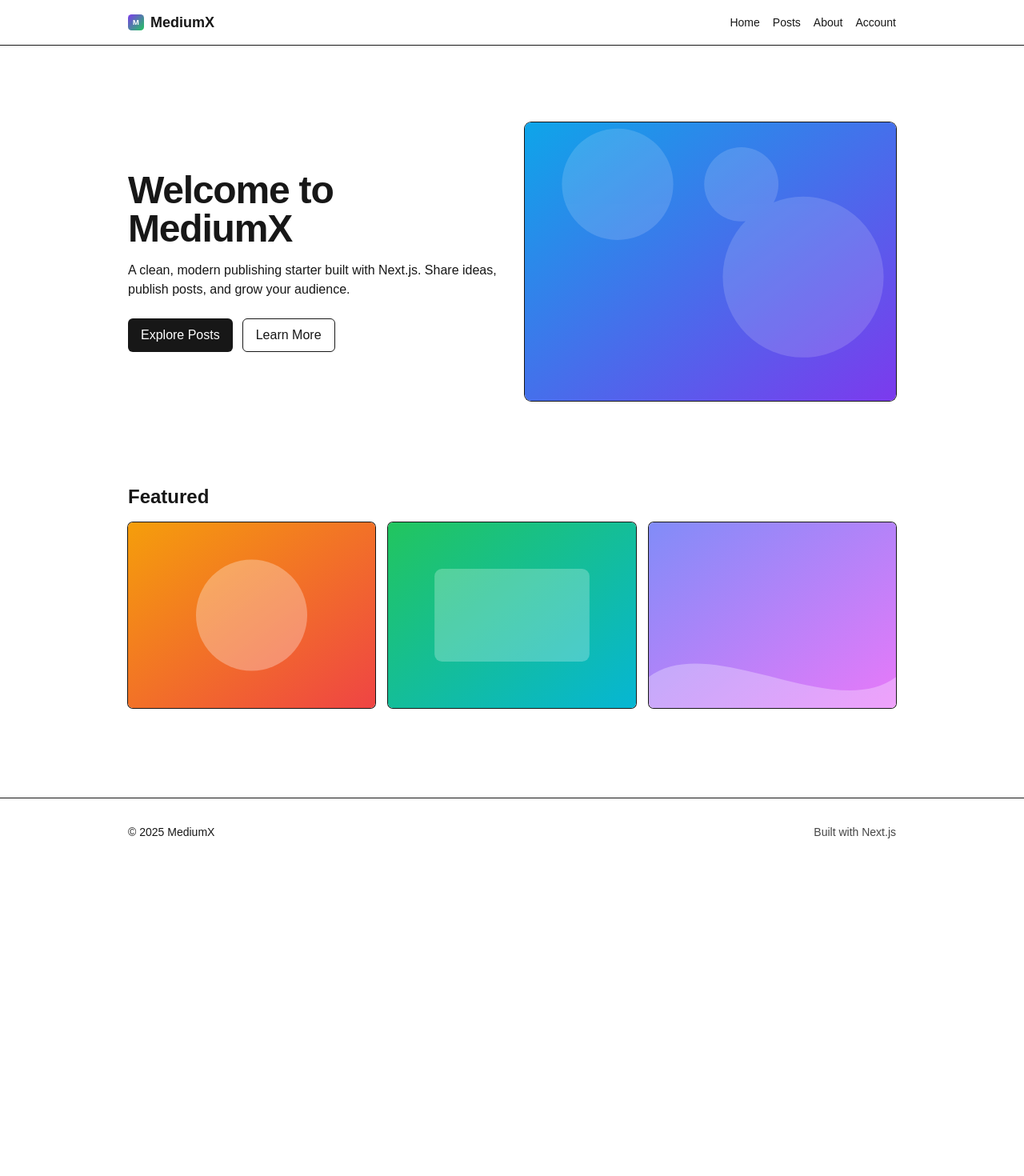
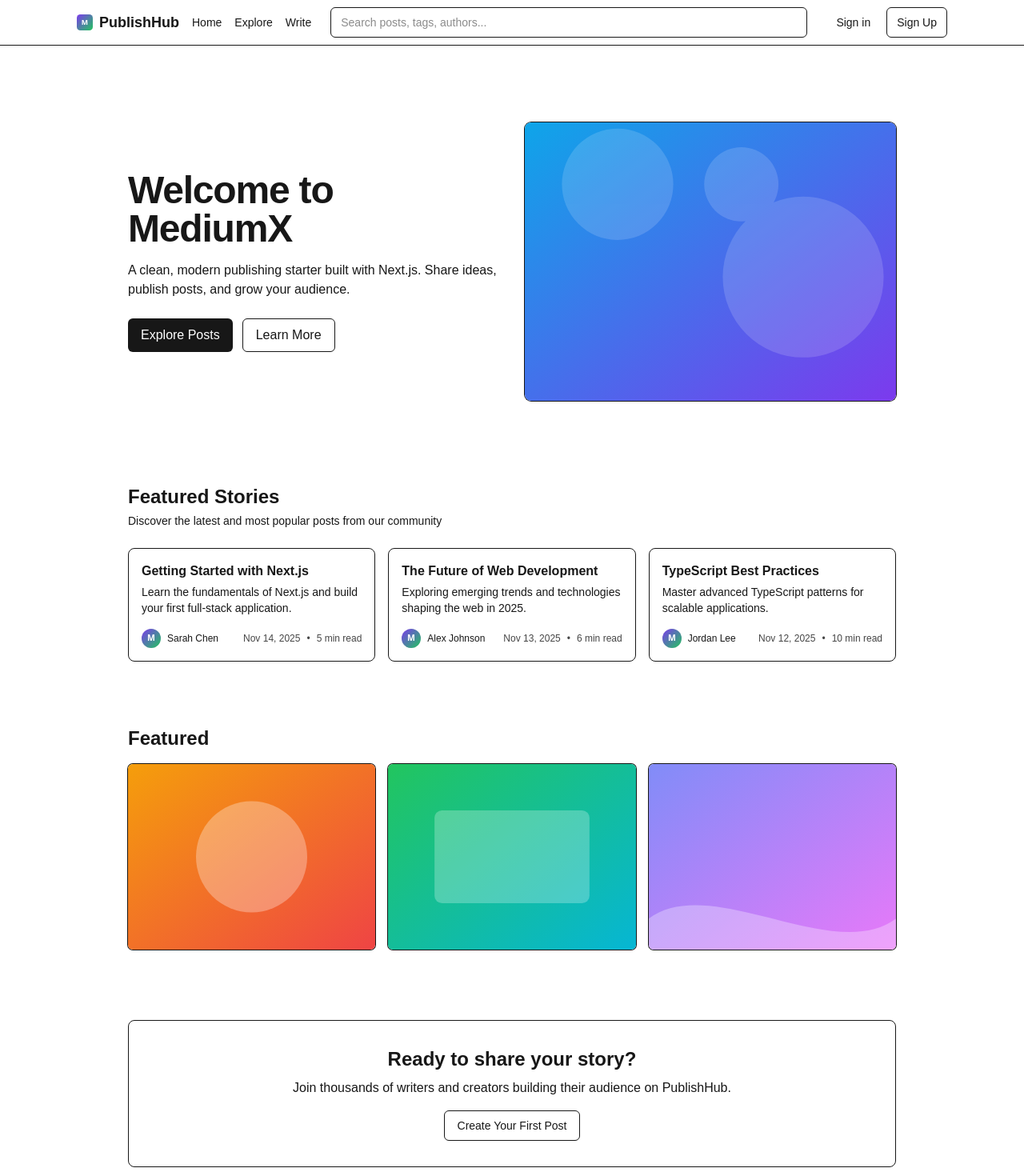
Before and after one commit to Boldecca/capston-phase2, a Next.js app: page / in a window 1280 px wide. Shown: the top 1470 px of the page at 80% size. Before the commit the page ends 1082 px from the top, so only its background shows below. Built offline with nearby package versions, Linux system fonts and the light colour scheme.

Commit message:
created CTABanner file and updated hader and page.tsxand

```diff
--- a/src/app/page.tsx
+++ b/src/app/page.tsx
@@ -1,11 +1,15 @@
 import Hero from "@/components/Hero";
+import FeaturedStories from "@/components/FeaturedStories";
+import CTABanner from "@/components/CTABanner";
 import Gallery from "@/components/Gallery";
 
 export default function Home() {
   return (
     <>
       <Hero />
+      <FeaturedStories />
       <Gallery />
+      <CTABanner />
     </>
   );
 }
--- /dev/null
+++ b/src/components/CTABanner.tsx
@@ -0,0 +1,16 @@
+export default function CTABanner() {
+  return (
+    <section className="my-12 rounded-lg border bg-muted/30 p-8 text-center">
+      <h3 className="mb-2 text-2xl font-semibold">Ready to share your story?</h3>
+      <p className="mb-4 text-muted-foreground">
+        Join thousands of writers and creators building their audience on PublishHub.
+      </p>
+      <a
+        href="/editor"
+        className="inline-flex items-center justify-center rounded-md border px-4 py-2 text-sm transition-colors hover:bg-black/5 dark:hover:bg-white/10"
+      >
+        Create Your First Post
+      </a>
+    </section>
+  );
+}
--- a/src/components/Header.tsx
+++ b/src/components/Header.tsx
@@ -6,30 +6,49 @@ import React from "react";
 
 const nav = [
   { href: "/", label: "Home" },
-  { href: "/posts", label: "Posts" },
-  { href: "/about", label: "About" },
-  { href: "/account", label: "Account" },
+  { href: "/posts", label: "Explore" },
+  { href: "/editor", label: "Write" },
 ];
 
 export default function Header() {
   return (
     <header className="sticky top-0 z-50 border-b bg-background/80 backdrop-blur">
-      <div className="mx-auto w-full max-w-5xl px-4 sm:px-6 lg:px-8 h-14 flex items-center justify-between">
-        <Link href="/" className="flex items-center gap-2 font-semibold text-lg">
+      <div className="mx-auto w-full max-w-6xl px-4 sm:px-6 lg:px-8 h-14 flex items-center gap-4">
+        {/* Brand */}
+        <Link href="/" className="flex items-center gap-2 font-semibold text-lg shrink-0">
           <Image src="/logo.svg" alt="Logo" width={20} height={20} />
-          <span>MediumX</span>
+          <span>PublishHub</span>
         </Link>
-        <nav className="flex items-center gap-4 text-sm">
+
+        {/* Nav */}
+        <nav className="hidden sm:flex items-center gap-4 text-sm">
           {nav.map((n) => (
-            <Link
-              key={n.href}
-              href={n.href}
-              className="hover:underline underline-offset-4"
-            >
+            <Link key={n.href} href={n.href} className="hover:underline underline-offset-4">
               {n.label}
             </Link>
           ))}
         </nav>
+
+        {/* Search */}
+        <div className="mx-2 flex-1 hidden md:block">
+          <div className="relative">
+            <input
+              type="text"
+              placeholder="Search posts, tags, authors..."
+              className="w-full rounded-md border bg-transparent px-3 py-2 text-sm outline-none placeholder:text-muted-foreground/70"
+            />
+          </div>
+        </div>
+
+        {/* Auth actions */}
+        <div className="ml-auto flex items-center gap-2">
+          <Link href="/(auth)/login" className="rounded-md px-3 py-2 text-sm hover:bg-black/5 dark:hover:bg-white/10">
+            Sign in
+          </Link>
+          <Link href="/(auth)/signup" className="rounded-md border px-3 py-2 text-sm hover:bg-black/5 dark:hover:bg-white/10">
+            Sign Up
+          </Link>
+        </div>
       </div>
     </header>
   );
```
